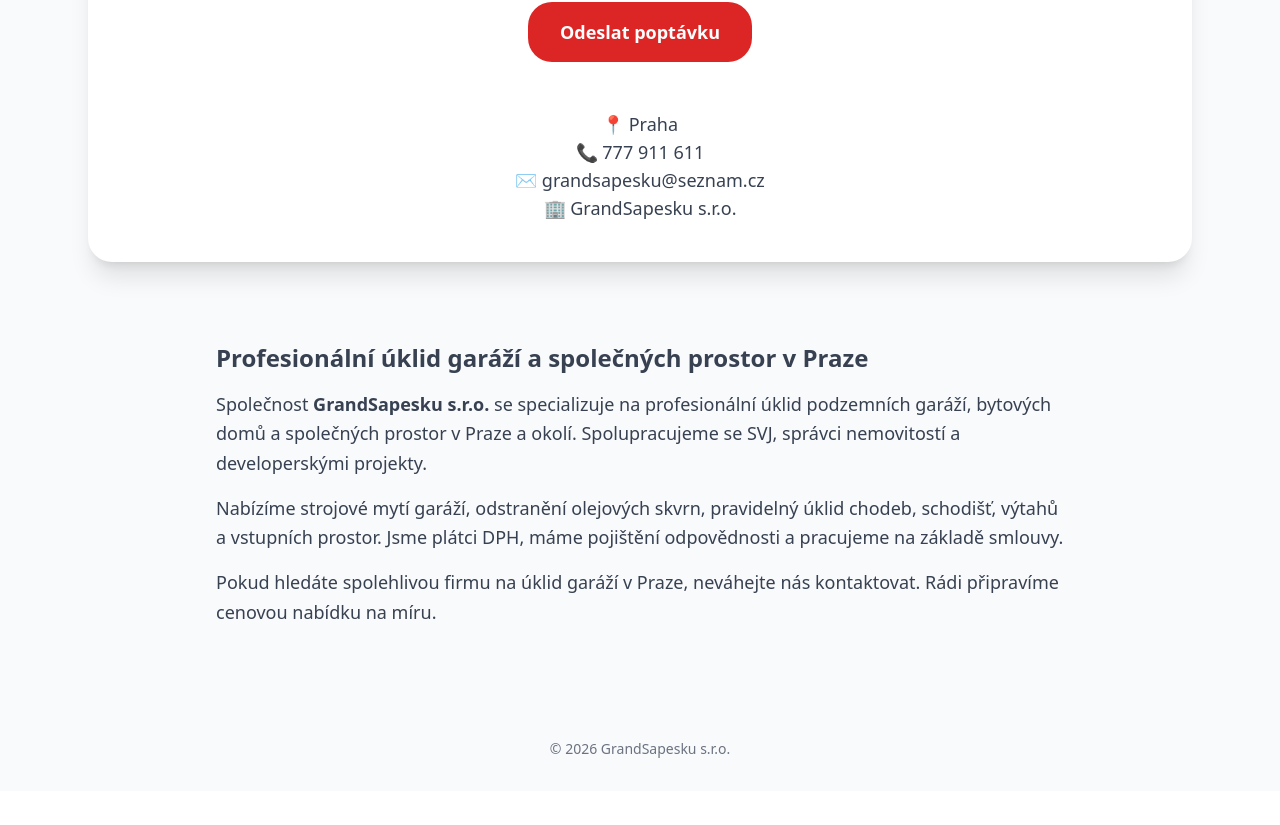
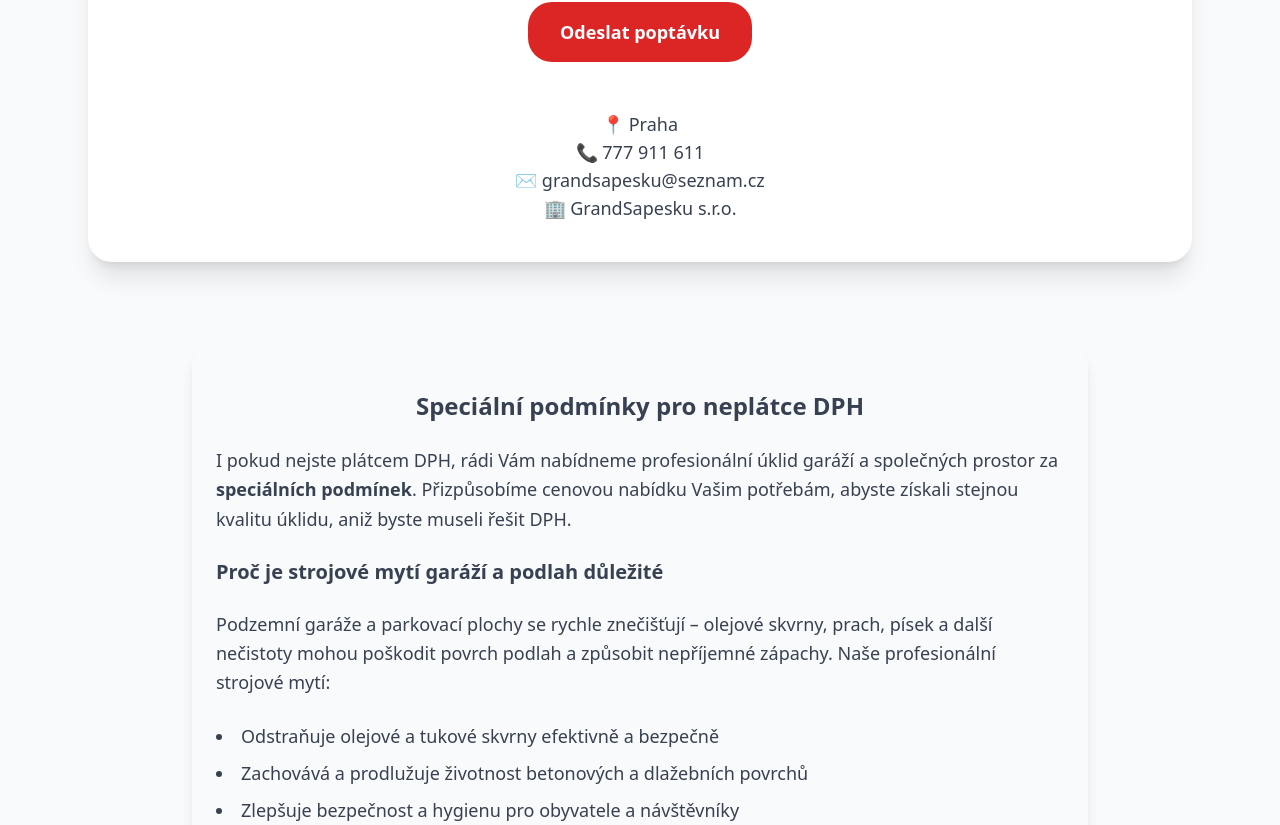
Before and after one commit to Grandsapesku/grandsapesku, a Next.js app: page / in a window 1280 px wide. Shown: the part 1972-2797 px from the top of the page. Before the commit the page ends 2763 px from the top, so only its background shows below. Built offline with nearby package versions, Linux system fonts and the light colour scheme.

Commit message:
Update GrandSapeskuWebsite.jsx

```diff
--- a/components/GrandSapeskuWebsite.jsx
+++ b/components/GrandSapeskuWebsite.jsx
@@ -139,25 +139,50 @@ export default function GrandSapeskuWebsite() {
           </div>
         </section>
 
+        {/* SEKCE: PRO NEPLÁTCE DPH A STROJOVÉ MYTÍ */}
+        <section className="max-w-4xl mx-auto px-6 py-12 text-gray-700 text-lg leading-relaxed space-y-6 bg-gray-50 rounded-3xl shadow-lg">
+          <h2 className="text-2xl font-bold mb-4 text-center">Speciální podmínky pro neplátce DPH</h2>
+
+          <p>
+            I pokud nejste plátcem DPH, rádi Vám nabídneme profesionální úklid garáží a společných prostor
+            za <strong>speciálních podmínek</strong>. Přizpůsobíme cenovou nabídku Vašim potřebám, abyste
+            získali stejnou kvalitu úklidu, aniž byste museli řešit DPH.
+          </p>
+
+          <h3 className="text-xl font-semibold mt-6">Proč je strojové mytí garáží a podlah důležité</h3>
+          <p>
+            Podzemní garáže a parkovací plochy se rychle znečišťují – olejové skvrny, prach, písek a další nečistoty
+            mohou poškodit povrch podlah a způsobit nepříjemné zápachy. Naše profesionální strojové mytí:
+          </p>
+
+          <ul className="list-disc list-inside space-y-2">
+            <li>Odstraňuje olejové a tukové skvrny efektivně a bezpečně</li>
+            <li>Zachovává a prodlužuje životnost betonových a dlažebních povrchů</li>
+            <li>Zlepšuje bezpečnost a hygienu pro obyvatele a návštěvníky</li>
+            <li>Zajišťuje čistý a profesionální vzhled vašeho objektu</li>
+            <li>Strojové mytí podlah je rychlejší, efektivnější a šetrnější než ruční čištění</li>
+            <li>Optimalizuje údržbu garáží a snižuje dlouhodobé náklady na opravy a úklid</li>
+          </ul>
+
+          <p>
+            Díky našim zkušenostem, moderním strojům a profesionálnímu přístupu garantujeme rychlý a spolehlivý úklid,
+            který šetří Váš čas, chrání podlahy a zajišťuje dlouhodobou čistotu a bezpečnost Vaší nemovitosti.
+          </p>
+        </section>
+
         {/* SEO TEXT */}
         <section className="max-w-4xl mx-auto px-6 text-gray-700 text-lg leading-relaxed space-y-4">
           <h2 className="text-2xl font-bold mb-4">
             Profesionální úklid garáží a společných prostor v Praze
           </h2>
           <p>
-            Společnost <strong>GrandSapesku s.r.o.</strong> se specializuje na
-            profesionální úklid podzemních garáží, bytových domů a společných
-            prostor v Praze a okolí. Spolupracujeme se SVJ, správci nemovitostí a
-            developerskými projekty.
+            Společnost <strong>GrandSapesku s.r.o.</strong> se specializuje na profesionální úklid podzemních garáží, bytových domů a společných prostor v Praze a okolí. Spolupracujeme se SVJ, správci nemovitostí a developerskými projekty.
+            </p>
+          <p>
+            Nabízíme strojové mytí garáží, odstranění olejových skvrn, pravidelný úklid chodeb, schodišť, výtahů a vstupních prostor. Jsme plátci DPH, máme pojištění odpovědnosti a pracujeme na základě smlouvy.
           </p>
           <p>
-            Nabízíme strojové mytí garáží, odstranění olejových skvrn, pravidelný
-            úklid chodeb, schodišť, výtahů a vstupních prostor. Jsme plátci DPH,
-            máme pojištění odpovědnosti a pracujeme na základě smlouvy.
-          </p>
-          <p>
-            Pokud hledáte spolehlivou firmu na úklid garáží v Praze, neváhejte
-            nás kontaktovat. Rádi připravíme cenovou nabídku na míru.
+            Pokud hledáte spolehlivou firmu na úklid garáží v Praze, neváhejte nás kontaktovat. Rádi připravíme cenovou nabídku na míru.
           </p>
         </section>
 
```
